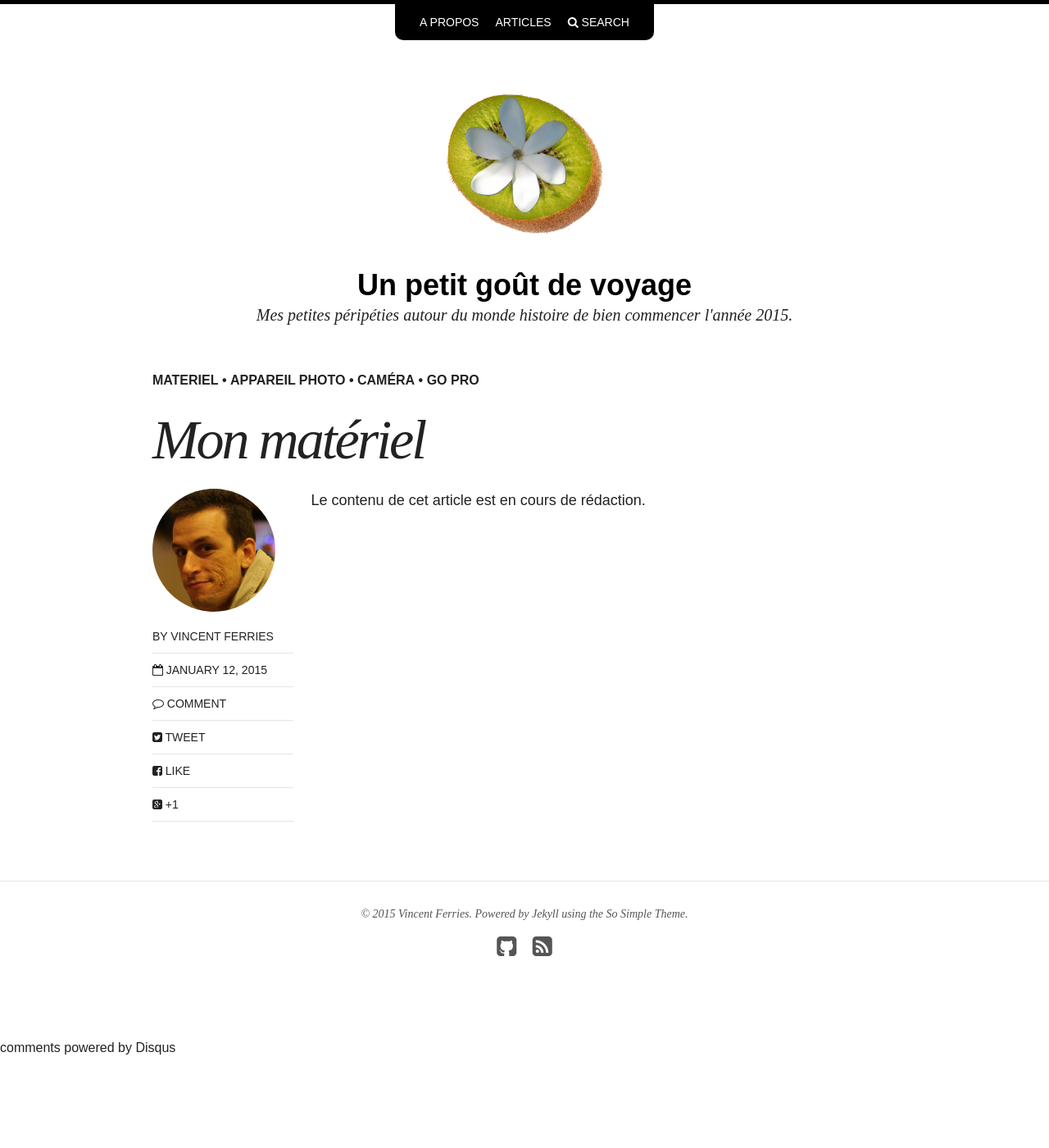
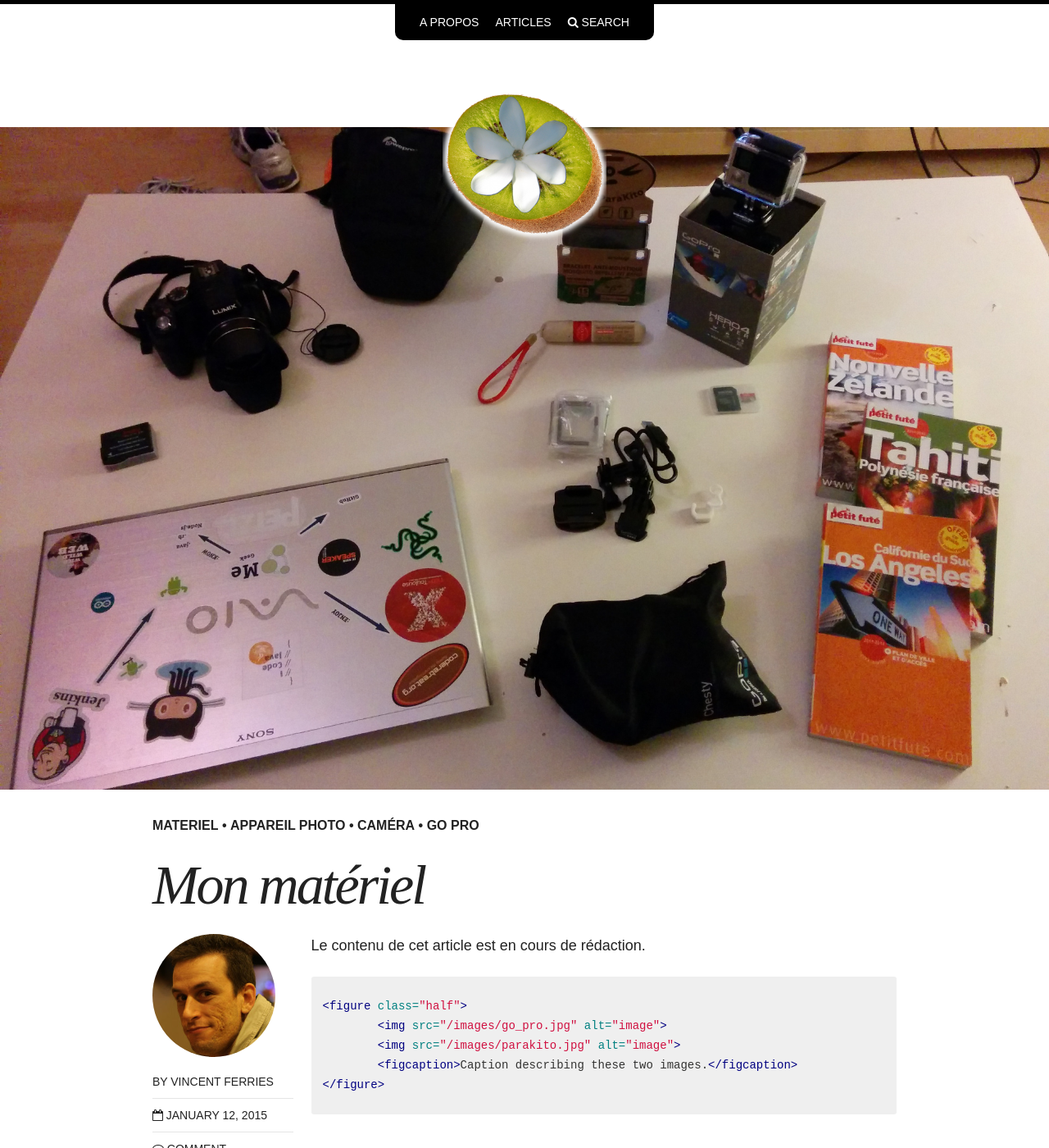
Before and after one commit to vferries/voyage, a Jekyll site: the page built from _posts/2015-01-12-mon-materiel.md, in a window 1280 px wide and 1400 px high. Shown: the whole window at 82% size. Built offline with Jekyll 4.4.1, drawn with Linux system fonts in a browser that asks for light colours; nearby versions of some CDN libraries; comment, search, counter and statistics services are not loaded.

Commit message:
Ajout des premières images pour le post sur le matériel.

```diff
--- a/_posts/2015-01-12-mon-materiel.md
+++ b/_posts/2015-01-12-mon-materiel.md
@@ -6,6 +6,16 @@
 tags: [materiel, appareil photo, caméra, go pro]
 comments: true
 share: true
+image:
+  feature: matos_photo.jpg
 ---
 
 Le contenu de cet article est en cours de rédaction.
+
+{% highlight html %}
+<figure class="half">
+	<img src="/images/go_pro.jpg" alt="image">
+	<img src="/images/parakito.jpg" alt="image">
+	<figcaption>Caption describing these two images.</figcaption>
+</figure>
+{% endhighlight %}
```
Also changed, not shown: images/3953273590_704e3899d5_m.jpg (deleted), images/matos_photo.jpg (added), images/michael-rose-photo.jpg (deleted), images/so-simple-sample-image-1.jpg (deleted), images/so-simple-sample-image-2.jpg (deleted), images/so-simple-sample-image-3.jpg (deleted), images/so-simple-sample-image-4.jpg (deleted), images/so-simple-sample-image-5.jpg (deleted), images/so-simple-sample-image-6.jpg (deleted), images/so-simple-sample-image-7.jpg (deleted), images/so-simple-theme-preview.jpg (deleted), images/twitter-card-summary-large-image.jpg (deleted), 2 other files.
